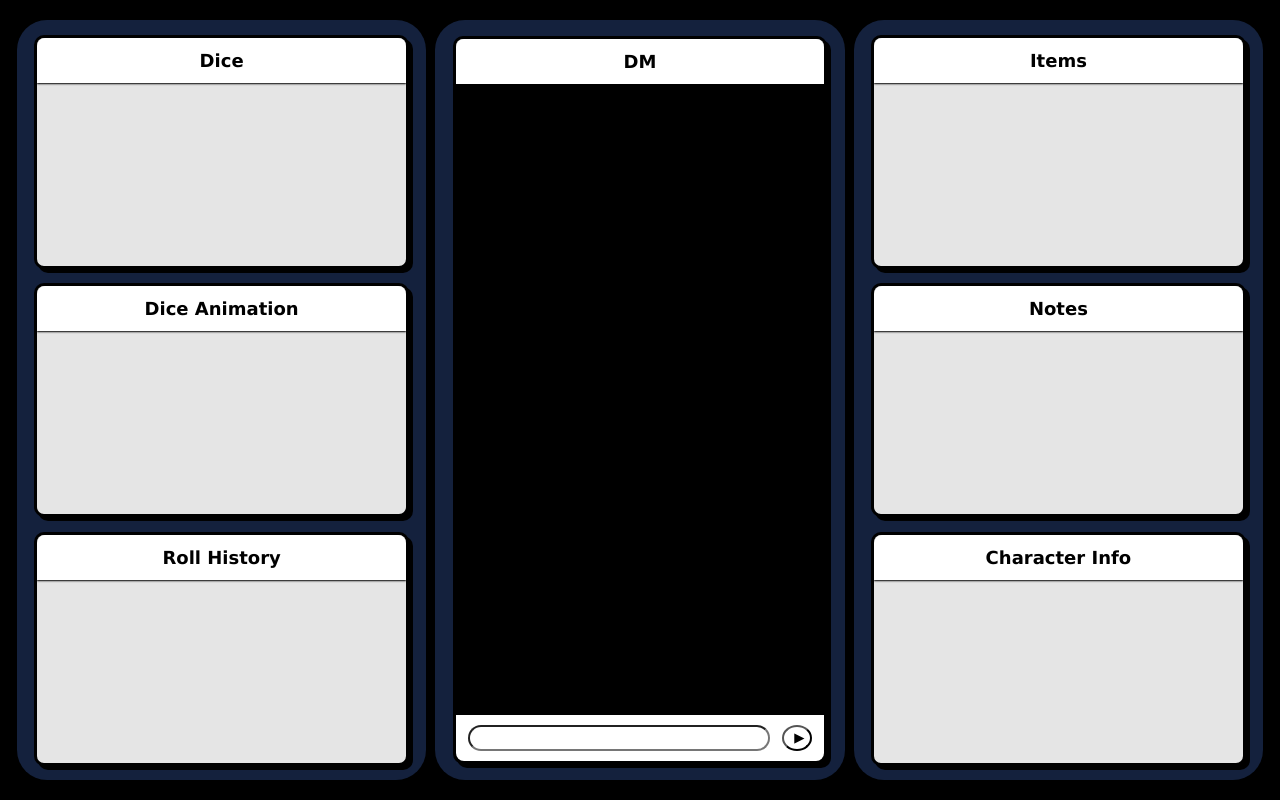
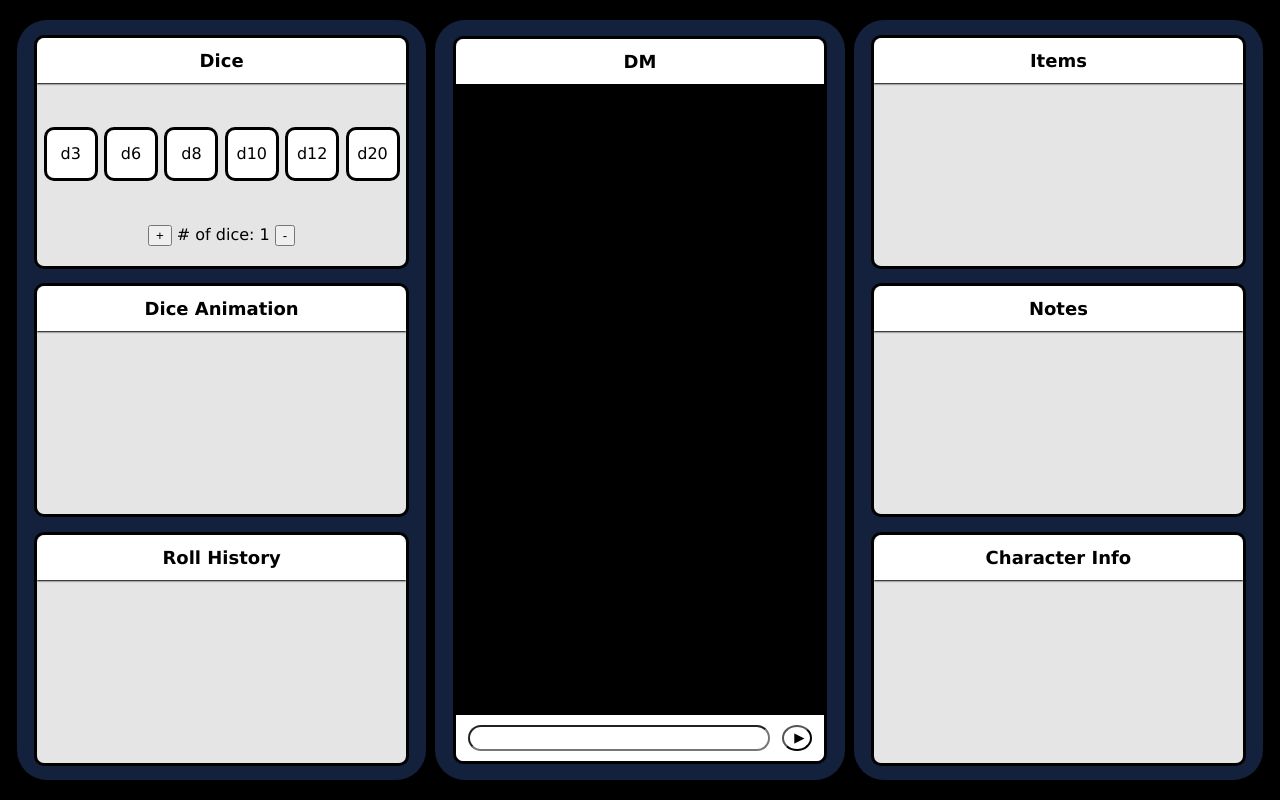
Before and after one commit to noellerjd/dnd-project, a Next.js app: page / in a window 1280 px wide. Built offline with nearby package versions, Linux system fonts and the light colour scheme.

Commit message:
dice ui partially in place

```diff
--- /dev/null
+++ b/src/app/components/dice.js
@@ -0,0 +1,7 @@
+export default function Dice(props) {
+  return (
+    <div className="dice-box">
+      <p alt={props.dice}>{props.dice}</p>
+    </div>
+  );
+}
--- a/src/app/page.js
+++ b/src/app/page.js
@@ -1,4 +1,7 @@
 import "../styles/page.css";
+import "../styles/dice.css";
+import Dice from "./components/dice";
+import diceList from "../data/dice.json";
 
 export default function Home() {
   return (
@@ -8,6 +11,20 @@ export default function Home() {
         <div className="info-box">
           <div className="box-title">
             <h1>Dice</h1>
+          </div>
+          <div className="dice-container">
+            {diceList.map((die, i) => (
+              <Dice key={i} dice={die.dice} num={die.num} />
+            ))}
+          </div>
+          <div className="dice-tracker">
+            <div className="dice-info">
+              <button className="dice-control">+</button>
+              <p>
+                # of dice: <span>1</span>
+              </p>
+              <button className="dice-control">-</button>
+            </div>
           </div>
         </div>
         <div className="info-box">
--- /dev/null
+++ b/src/data/dice.json
@@ -0,0 +1,26 @@
+[
+  {
+    "dice": "d3",
+    "num": 3
+  },
+  {
+    "dice": "d6",
+    "num": 6
+  },
+  {
+    "dice": "d8",
+    "num": 8
+  },
+  {
+    "dice": "d10",
+    "num": 10
+  },
+  {
+    "dice": "d12",
+    "num": 12
+  },
+  {
+    "dice": "d20",
+    "num": 20
+  }
+]
--- /dev/null
+++ b/src/styles/dice.css
@@ -0,0 +1,52 @@
+:root {
+  --black: #000000;
+  --blue: #14213d;
+  --orange: #fca311;
+  --gray: #e5e5e5;
+  --white: #fff;
+}
+
+.dice-container {
+  display: flex;
+  justify-content: space-evenly;
+  align-content: center;
+  align-items: center;
+  height: 100%;
+}
+
+.dice-box {
+  display: flex;
+  justify-content: center;
+  align-items: center;
+  background-color: var(--white);
+  border: solid var(--black);
+  text-align: center;
+  width: 3rem;
+  height: 3rem;
+  border-radius: 10px;
+  transition: all 0.3s ease-in-out;
+}
+
+.dice-box:hover {
+  background-color: var(--black);
+  color: var(--white);
+}
+
+.dice-tracker {
+  display: flex;
+  justify-content: center;
+  padding-bottom: 20px;
+  height: 2rem;
+}
+
+.dice-info {
+  display: flex;
+}
+
+.dice-tracker p {
+  margin: 0;
+  padding: 0px 5px 0px 5px;
+}
+
+.dice-control {
+}
--- a/src/styles/page.css
+++ b/src/styles/page.css
@@ -41,7 +41,7 @@
   display: flex;
   flex-direction: column;
   background-color: var(--gray);
-  box-shadow: 4px 4px 0px 0px var(--black);
+  /* box-shadow: 4px 4px 0px 0px var(--black); */
 }
 
 .console-box {
@@ -52,7 +52,7 @@
   border: 3px solid var(--black);
   border-radius: 10px;
   background-color: var(--gray);
-  box-shadow: 4px 4px 0px 0px var(--black);
+  /* box-shadow: 4px 4px 0px 0px var(--black); */
   justify-content: space-between;
 }
 
@@ -72,7 +72,7 @@
 .input-container {
   display: flex;
   justify-content: space-evenly;
-  box-shadow: 0px 0px 1px 2px var(--black);
+  /* box-shadow: 0px 0px 1px 2px var(--black); */
   width: 100%;
   height: 30px;
   background-color: var(--white);
@@ -112,3 +112,11 @@
 .ai-text {
   color: var(--white);
 }
+
+.dice-container {
+  display: flex;
+  justify-content: space-evenly;
+  align-content: center;
+  align-items: center;
+  height: 100%;
+}
```
